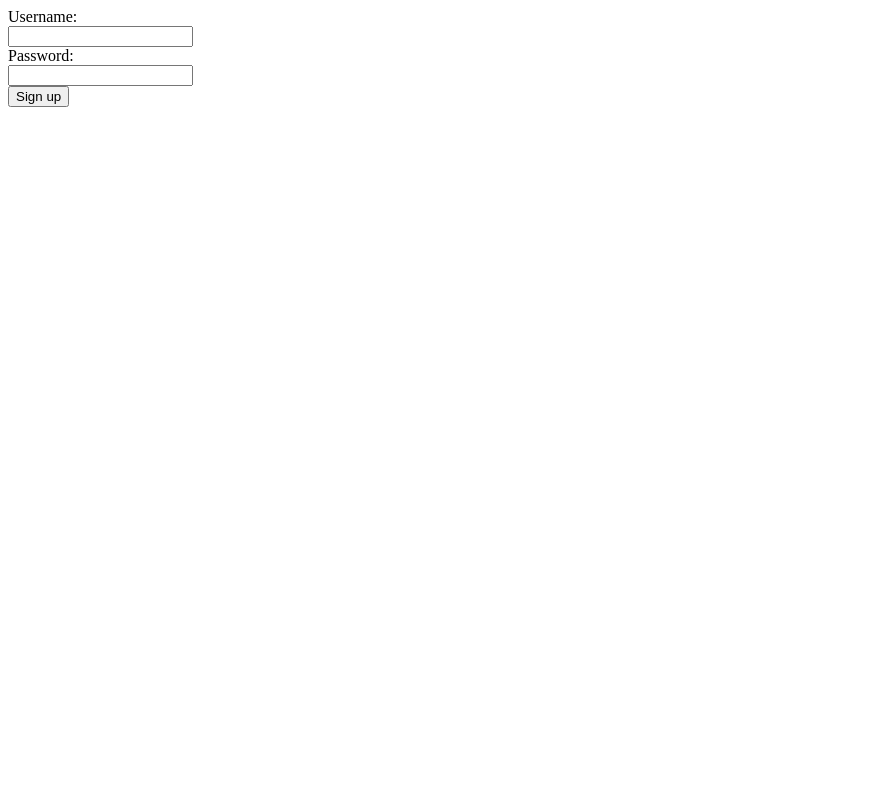
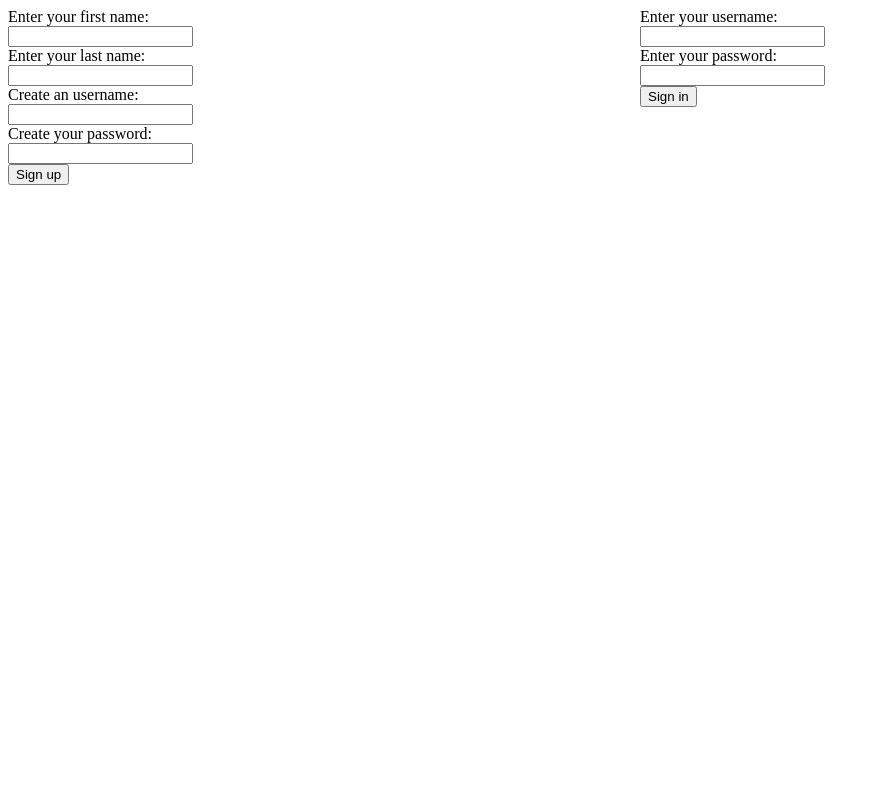
Before and after one commit to AndreiDumitrescu99/FirstRestAPI, a Flask app: page / in a window 1280 px wide. Shown: the whole page, without its empty margins (0-880 px from the left). Run offline with Flask 2, Linux system fonts and the light colour scheme.

Commit message:
Changed a bit

```diff
--- a/templates/my.html
+++ b/templates/my.html
@@ -1,10 +1,31 @@
 <html>
 	<title> This is our First Server </title>
-    <form action="/" method="post">
-        <label for="username">Username:</label><br>
-        <input type="text" id="username" name="username"><br>
-        <label for="password">Password:</label><br>
-        <input type="text" id="password" name="password"><br>
-        <input type="submit" name="sign_up" value="Sign up">
-    </form>
+	<link rel = "stylesheet" href = "style.css">
+	<body>
+		<div id="container">
+			<div id="leftForm">
+				<form action="/" method="post">
+			        <label for="username"> Enter your first name: </label><br>
+			        <input type="text" id="firstname" name="firstname"><br>
+			        <label for="username"> Enter your last name: </label><br>
+			        <input type="text" id="lastname" name="lastname"><br>
+			        <label for="username"> Create an username: </label><br>
+			        <input type="text" id="username" name="username"><br>
+			        <label for="password"> Create your password: </label><br>
+			        <input type="text" id="password" name="password"><br>
+			        <input type="submit" name="sign_up" value="Sign up">
+			    </form>
+			</div>
+
+		    <div id="rightForm">
+			    <form action="/" method="post">
+			        <label for="username"> Enter your username: </label><br>
+			        <input type="text" id="username" name="username"><br>
+			        <label for="password"> Enter your password: </label><br>
+			        <input type="text" id="password" name="password"><br>
+			        <input type="submit" name="sign_in" value="Sign in">
+			    </form>
+			</div>
+		</div>
+	</body>
 </html>
--- /dev/null
+++ b/templates/style.css
@@ -0,0 +1,12 @@
+#container {
+  height: 100%;
+  width: 100%;
+  display: flex;
+}
+
+#leftForm {
+  width: 50%;
+}
+#rightForm {
+  width: 50%;
+}
```
